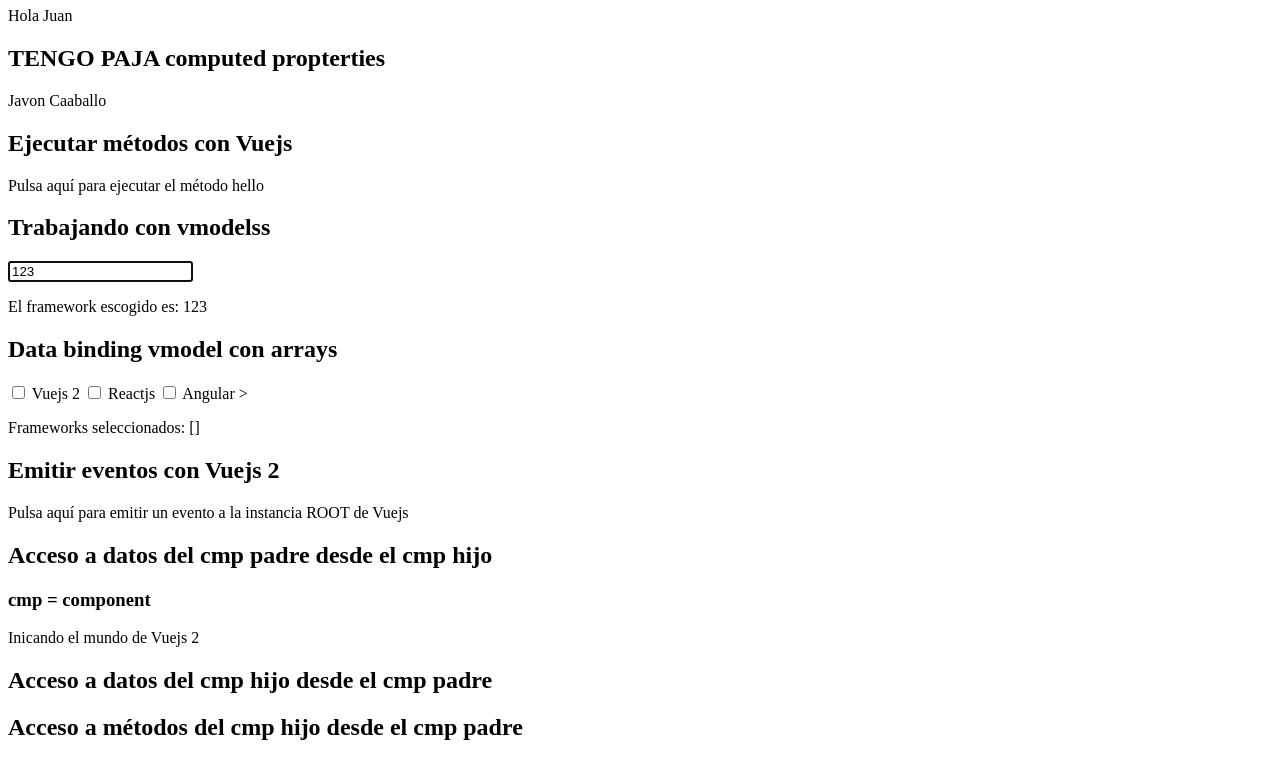
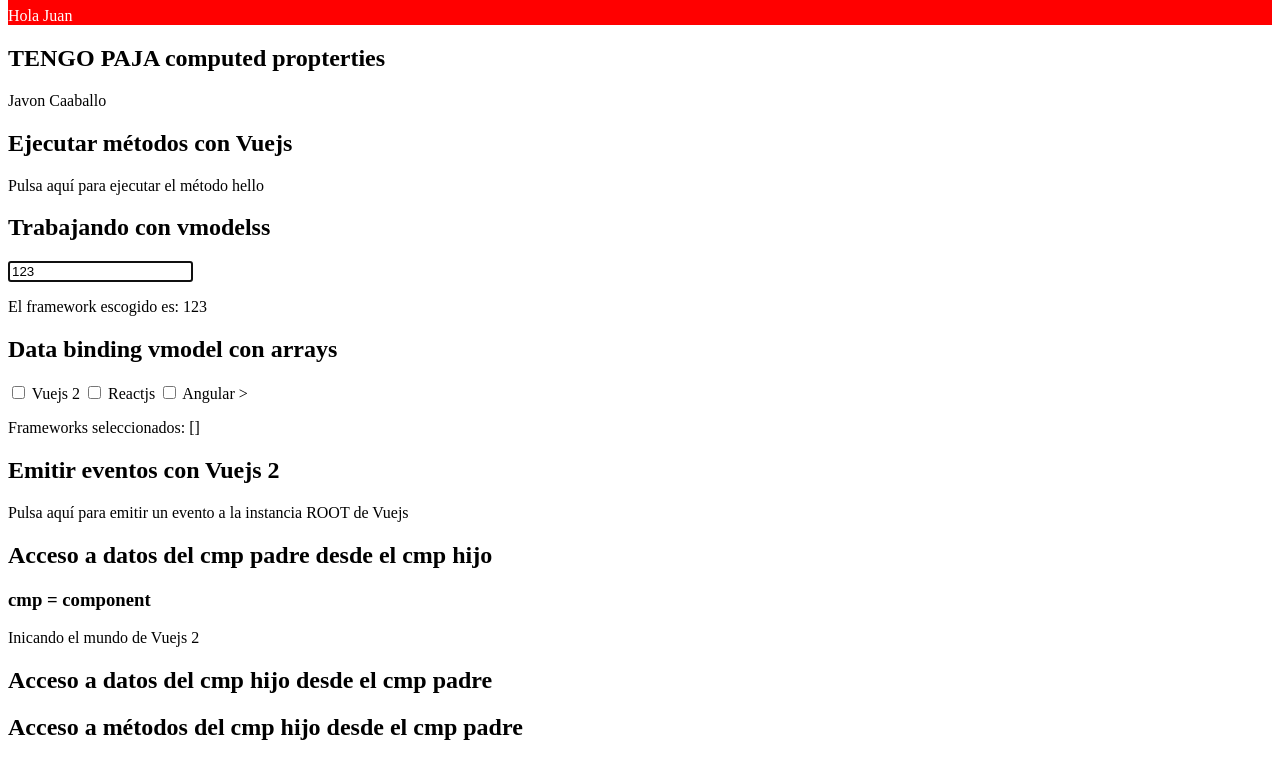
Before and after one commit to javicara/vue-from-scratch, a plain HTML site: page index.html in a window 1280 px wide. Shown: the part 73-831 px from the top of the page. Drawn offline with nearby package versions, Linux system fonts and the light colour scheme; no server answers.

Commit message:
Directiva cambiando estilo.

```diff
--- a/directives/change-styles.js
+++ b/directives/change-styles.js
@@ -1,4 +1,4 @@
-Vue.directive('change-styles', (el, binding) => {
-    el.style.backgroundColor = binding.value.backgroundColor;
-    el.style.color = binding.value.color;
+Vue.directive("change-styles", (el, binding) => {
+  el.style.backgroundColor = binding.value.backgroundColor;
+  el.style.color = binding.value.color;
 });
--- a/index.html
+++ b/index.html
@@ -6,6 +6,7 @@
     <title>Vuejs 2</title>
     <script src="https://cdn.jsdelivr.net/npm/vue/dist/vue.js"></script>
     <script src="directives/focus.js"></script>
+    <script src="directives/change-styles.js"></script>
 
     <script src="components/message.js"></script>
     <script src="components/computed-properties.js"></script>
@@ -31,7 +32,9 @@
   </head>
   <body>
     <div id="app" style="margin-bottom: 100px">
-      <message></message>
+      <message
+        v-change-styles="{backgroundColor:'red', color:'white'}"
+      ></message>
       <computed-properties></computed-properties>
       <methods></methods>
       <vmodel></vmodel>
```
